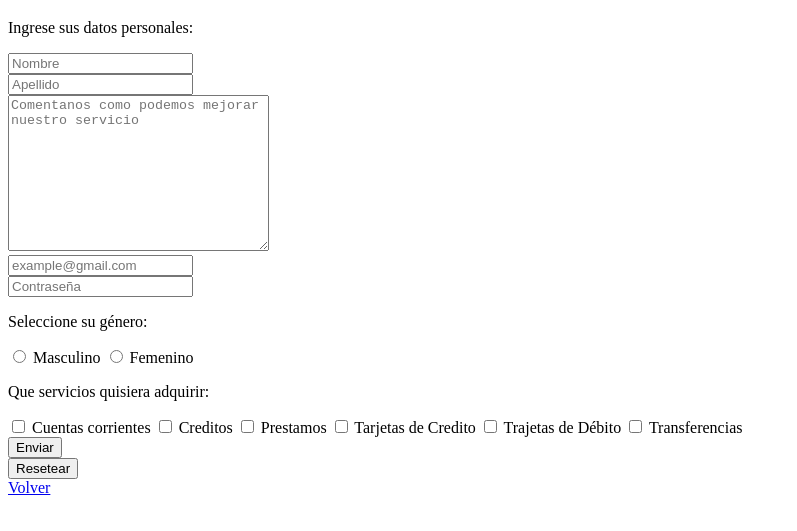
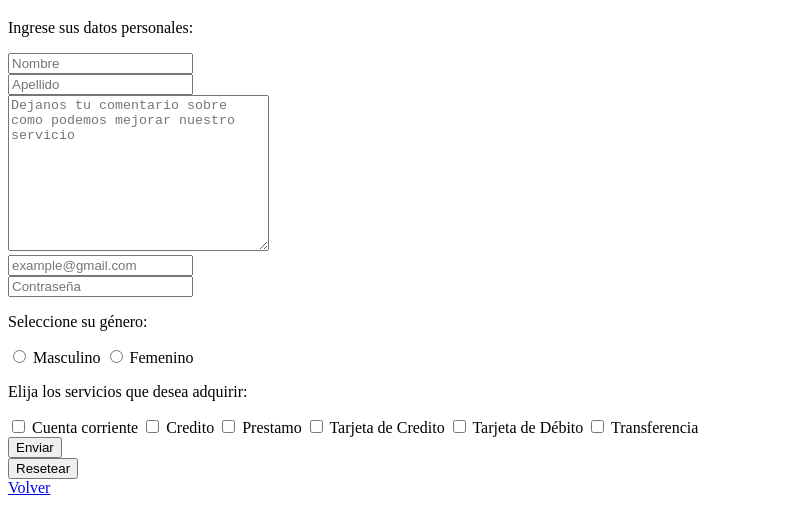
Before and after one commit to SantiMaujo/DAW, a plain HTML site: page form.html in a window 1280 px wide. Shown: the part 61-592 px from the top of the page, without its empty margins (0-797 px from the left). Drawn offline with Linux system fonts and the light colour scheme.

Commit message:
Creación del form

```diff
--- a/form.html
+++ b/form.html
@@ -8,7 +8,7 @@
 <body>
     <h1>Banco Municipal</h1>
     <p>Ingrese sus datos personales:</p>
-    <form action="mailto:santimaujo@gmail.com?subject=Banco Municipal" method="post" enctype="text/plain">
+    <form action="mailto:santimaujo@gmail.com?subject=Banco de Santa Fe" method="post" enctype="text/plain">
         <div>
             <input type="text" name="name" placeholder="Nombre">
         </div>
@@ -16,7 +16,7 @@
             <input type="text" name="surname" placeholder="Apellido">
         </div>
         <div>
-            <textarea name="comment" id="" cols="30" rows="10" placeholder="Comentanos como podemos mejorar nuestro servicio"></textarea>
+            <textarea name="comment" id="" cols="30" rows="10" placeholder="Dejanos tu comentario sobre como podemos mejorar nuestro servicio"></textarea>
         </div>
         <div>
             <input type="email" name="email" placeholder="example@gmail.com">
@@ -33,24 +33,24 @@
             <label for="female">Femenino</label>
         </div>
         <div>
-            <p>Que servicios quisiera adquirir:</p>
+            <p>Elija los servicios que desea adquirir:</p>
             <input id="account" type="checkbox" name="account" value="Cuenta corriente">
-            <label for="account">Cuentas corrientes</label>
+            <label for="account">Cuenta corriente</label>
 
             <input id="credit" type="checkbox" name="credit" value="Crédito">
-            <label for="credit">Creditos</label>
+            <label for="credit">Credito</label>
 
             <input id="loan" type="checkbox" name="loan" value="Prestamo">
-            <label for="loan">Prestamos</label>
+            <label for="loan">Prestamo</label>
 
             <input id="creditcard" type="checkbox" name="creditcard" value="Tarjetas de Crédito">
-            <label for="creditcard">Tarjetas de Credito</label>
+            <label for="creditcard">Tarjeta de Credito</label>
 
             <input id="debitcard" type="checkbox" name="debitcard" value="Tarjetas de Débito">
-            <label for="debitcard">Trajetas de Débito</label>
+            <label for="debitcard">Tarjeta de Débito</label>
 
             <input id="transfer" type="checkbox" name="transfer" value="Transferencias">
-            <label for="transfer">Transferencias</label>
+            <label for="transfer">Transferencia</label>
         </div>
         <div>
             <button type="submit">Enviar</button>
```
